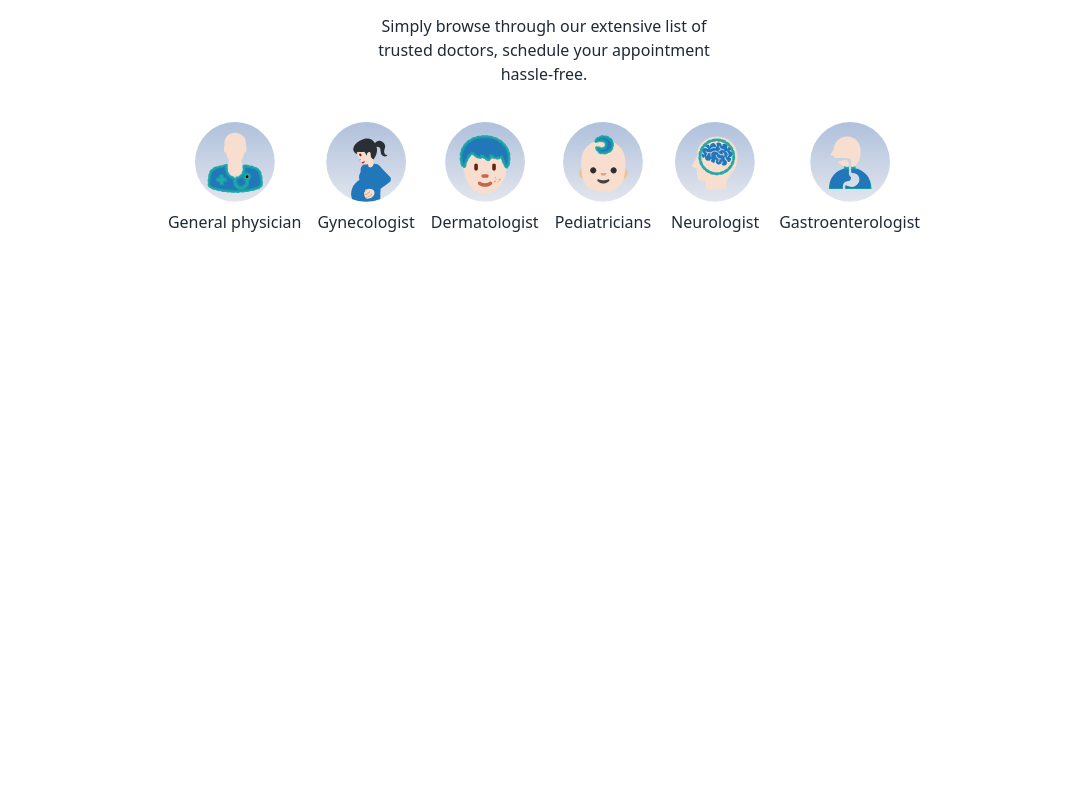
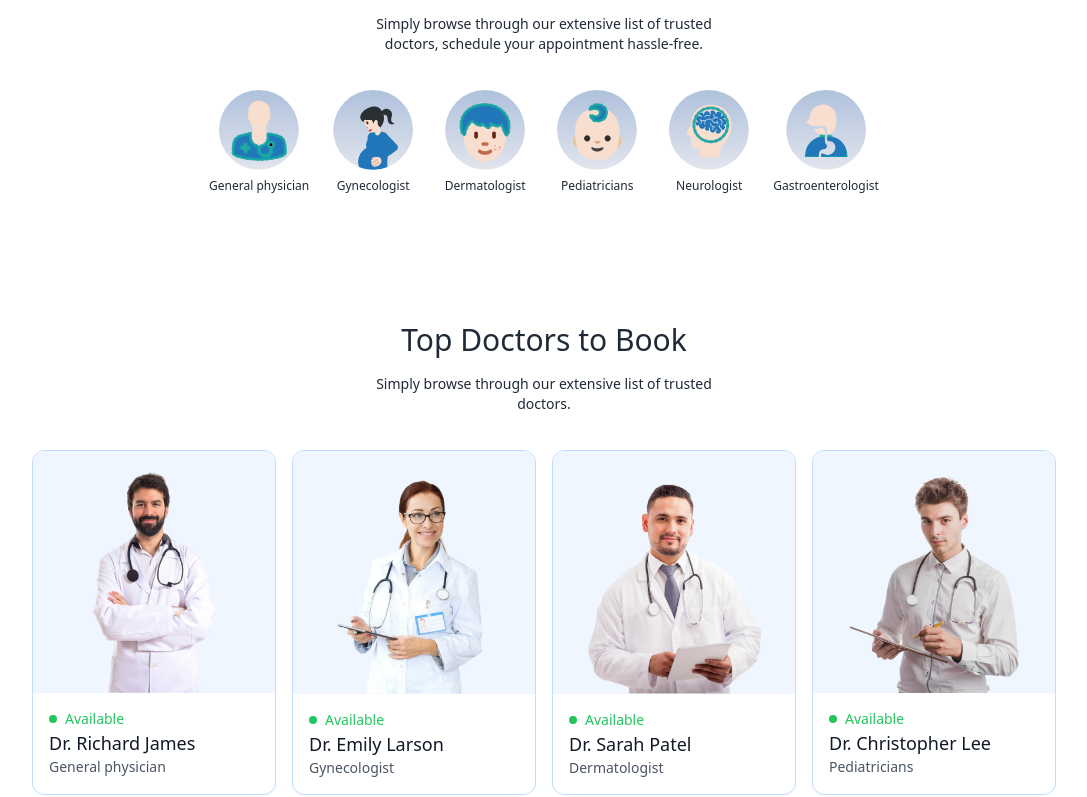
Before and after one commit to gholapdnyaneshwari/MediConnect, a React (Vite) app in the folder frontend/: page / in a window 1280 px wide. Shown: the part 874-1671 px from the top of the page, without its empty margins (96-1183 px from the left). Before the commit the page ends 1172 px from the top, so only its background shows below. Built offline with nearby package versions, Linux system fonts and the light colour scheme.

Commit message:
basic block structure

```diff
--- a/frontend/src/components/SpecialityMenu.jsx
+++ b/frontend/src/components/SpecialityMenu.jsx
@@ -6,12 +6,24 @@
   return (
     <div id='speciality' className='flex flex-col items-center gap-4 py-16 text-gray-800'>
         <h1 className='text-3xl font-medium'>Find by Speciality</h1>
-        <p className='sm:w-1/3 text-center text-5m'>Simply browse through our extensive list of trusted doctors, schedule your appointment hassle-free.</p>
+
+        <p className='sm:w-1/3 text-center text-sm'>
+          Simply browse through our extensive list of trusted doctors, schedule your appointment hassle-free.
+        </p>
 
         <div className='flex sm:justify-center gap-4 pt-5 w-full overflow-scroll'>
             {specialityData.map((item, index) => (
-                <Link className='flex flex-col items-center text-x5 cursor=pointer flex-shrink-0 hover:translate-y-[-10px] transation-all duration-500' key={index} to={`/doctors/${item.speciality}`}>
-                    <img className='w-20 h-20 sm:w-24 mb-2'  src={item.image} alt="" />
+                <Link
+                  onClick={() => scrollTo(0,0)}
+                  className='flex flex-col items-center text-xs cursor-pointer flex-shrink-0 hover:translate-y-[-10px] transition-all duration-500'
+                  key={index}
+                  to={`/doctors/${item.speciality}`}
+                >
+                    <img
+                      className='w-20 h-20 sm:w-24 mb-2'
+                      src={item.image}
+                      alt=""
+                    />
                     <p>{item.speciality}</p>
                 </Link>
             ))}
--- /dev/null
+++ b/frontend/src/components/TopDoctors.jsx
@@ -0,0 +1,53 @@
+import React from 'react'
+import { doctors } from '../assets/assets'
+
+const TopDoctors = () => {
+  return (
+    <div className='flex flex-col items-center gap-4 py-16 text-gray-800'>
+
+      <h1 className='text-3xl font-medium'>Top Doctors to Book</h1>
+
+      <p className='sm:w-1/3 text-center text-sm'>
+        Simply browse through our extensive list of trusted doctors.
+      </p>
+
+      <div className='w-full grid grid-cols-auto gap-4 pt-5'>
+        {doctors.slice(0, 10).map((item, index) => (
+
+          <div
+            key={index}
+            className='border border-blue-200 rounded-xl overflow-hidden cursor-pointer hover:translate-y-[-10px] transition-all duration-500'
+          >
+
+            <img
+              className='w-full bg-blue-50'
+              src={item.image}
+              alt=""
+            />
+
+            <div className='p-4'>
+
+              <div className='flex items-center gap-2 text-sm text-green-500'>
+                <p className='w-2 h-2 bg-green-500 rounded-full'></p>
+                <p>Available</p>
+              </div>
+
+              <p className='text-gray-900 text-lg font-medium'>
+                {item.name}
+              </p>
+
+              <p className='text-gray-600 text-sm'>
+                {item.speciality}
+              </p>
+
+            </div>
+          </div>
+
+        ))}
+      </div>
+
+    </div>
+  )
+}
+
+export default TopDoctors
--- /dev/null
+++ b/frontend/src/context/AppContext.jsx
@@ -0,0 +1,13 @@
+import { createContext } from "reactt";
+import { doctors } from "../assets/assets";
+
+export const AppContext = createContext()
+
+const AppContextProvider = () => {
+
+
+
+    const value = {
+
+    }
+}
--- a/frontend/src/pages/Home.jsx
+++ b/frontend/src/pages/Home.jsx
@@ -1,12 +1,14 @@
 import React from 'react'
 import Header from '../components/Header'
 import SpecialityMenu from '../components/SpecialityMenu'
+import TopDoctors from '../components/TopDoctors'
 
 const Home = () => {
   return (
   <div>
     <Header/>
     <SpecialityMenu/>
+    <TopDoctors/>
   </div>
 )
 }
--- a/frontend/tailwind.config.js
+++ b/frontend/tailwind.config.js
@@ -6,8 +6,11 @@
   ],
   theme: {
     extend: {
-      colors:{
-        'primary':"#2177b9"
+      colors: {
+        'primary': "#2177b9"
+      },
+      gridTemplateColumns: {
+        'auto': 'repeat(auto-fill, minmax(200px,1fr))'
       }
     },
   },
```
